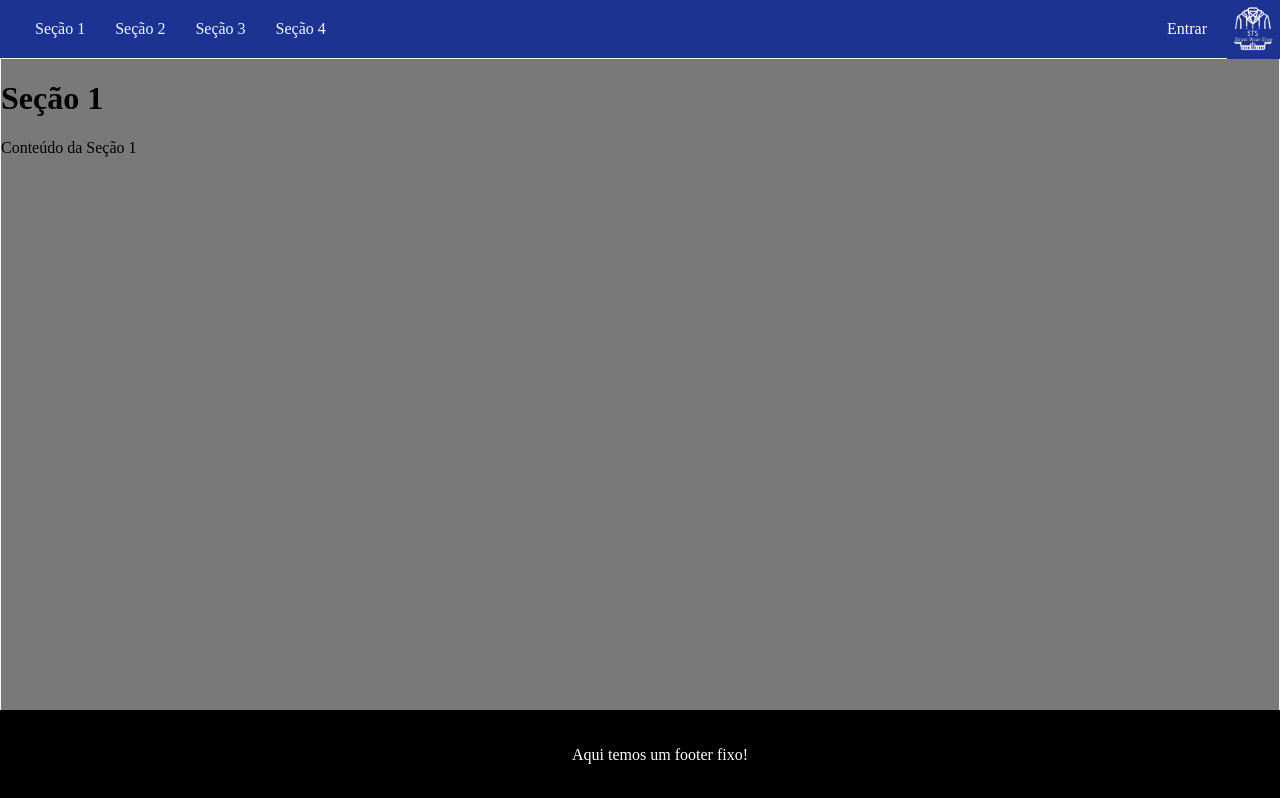
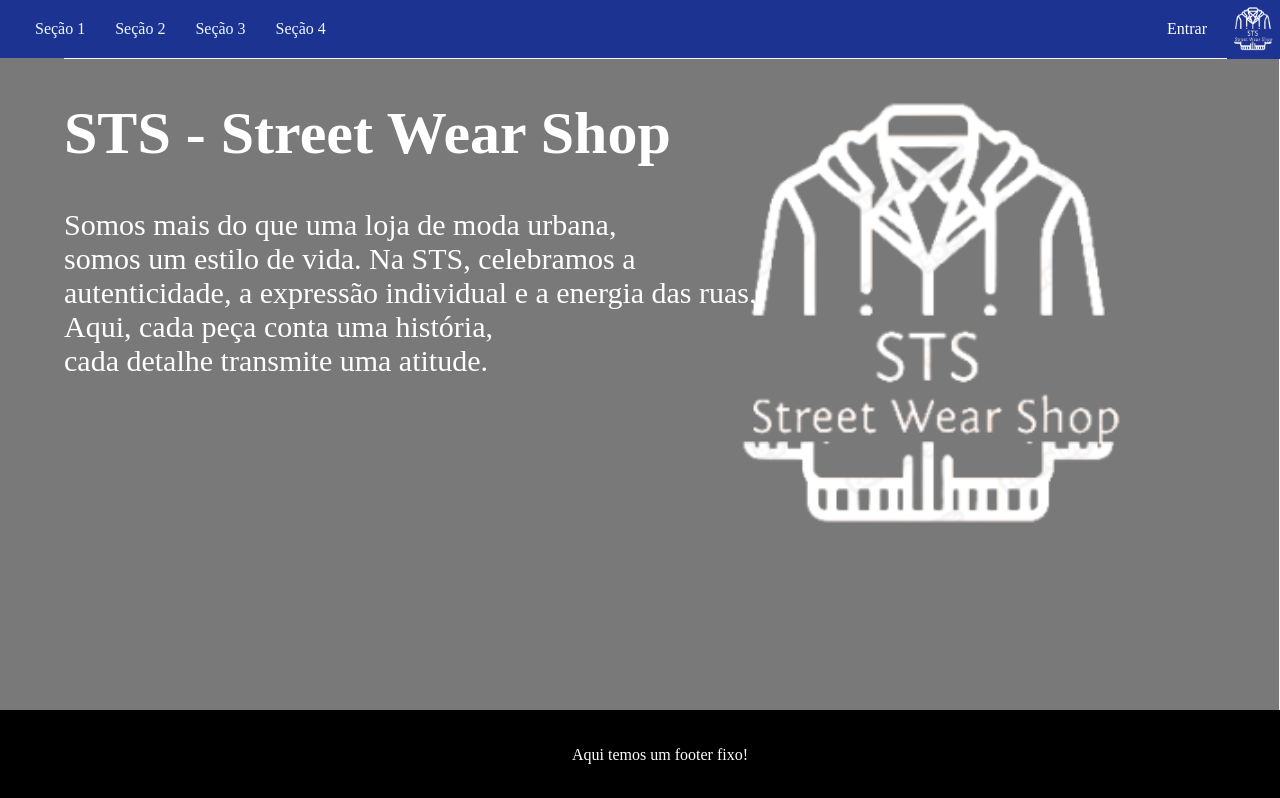
Before and after one commit to AndreyMonti/atividade8, a plain HTML site: page index.html in a window 1280 px wide. Shown: the top 798 px of the page. Drawn offline with Linux system fonts and the light colour scheme.

Commit message:
alteração seção 1

```diff
--- a/css/styles.css
+++ b/css/styles.css
@@ -43,6 +43,7 @@ a:hover{
 .secao{
     border: solid 1px aliceblue;
     height: 100%;
+    border-left: 0px;
 
 }
 footer{
@@ -91,3 +92,18 @@ input[type=radio] {
     background-color: rgb(227, 204, 110);
     filter: invert(100%);
 }
+#id-secao1{
+    color: white;
+    align-items: center;
+    margin-left: 5%;
+    text-align: justify;
+    font-size: 30px;
+}
+#id-logosecao1{
+    filter: invert(100%);
+    position: absolute;
+    top: 20%;
+    right: 0;
+    margin-right: 200px;
+    scale: 180%;
+}
--- a/index.html
+++ b/index.html
@@ -24,8 +24,17 @@
         </nav>
     </header>
     <div id="id-secao1" class="secao">
-        <h1>Seção 1</h1>
-        <p>Conteúdo da Seção 1</p>
+        <h1>STS - Street Wear Shop</h1>
+        <p>Somos mais do que uma loja de moda urbana,
+        <br>
+        somos um estilo de vida. Na STS, celebramos a
+        <br>
+        autenticidade, a expressão individual e a energia das ruas.
+        <br>
+        Aqui, cada peça conta uma história,
+        <br>
+        cada detalhe transmite uma atitude.</p>
+        <img id="id-logosecao1" src="img/logo (1).png" alt="Logo empresa">
     </div>
     <div id="id-secao2" class="secao">
         <h1>Seção 2</h1>
```
